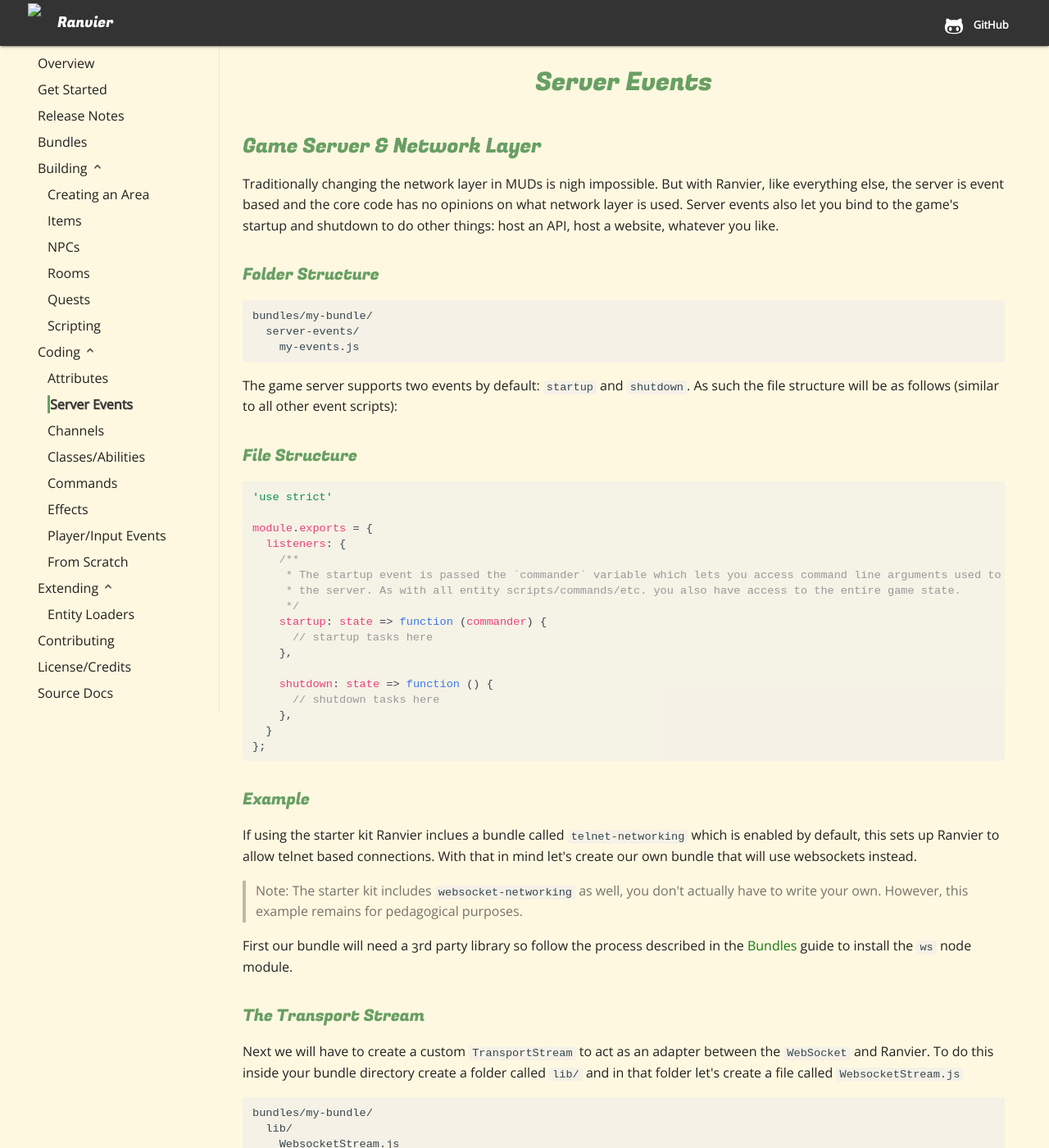
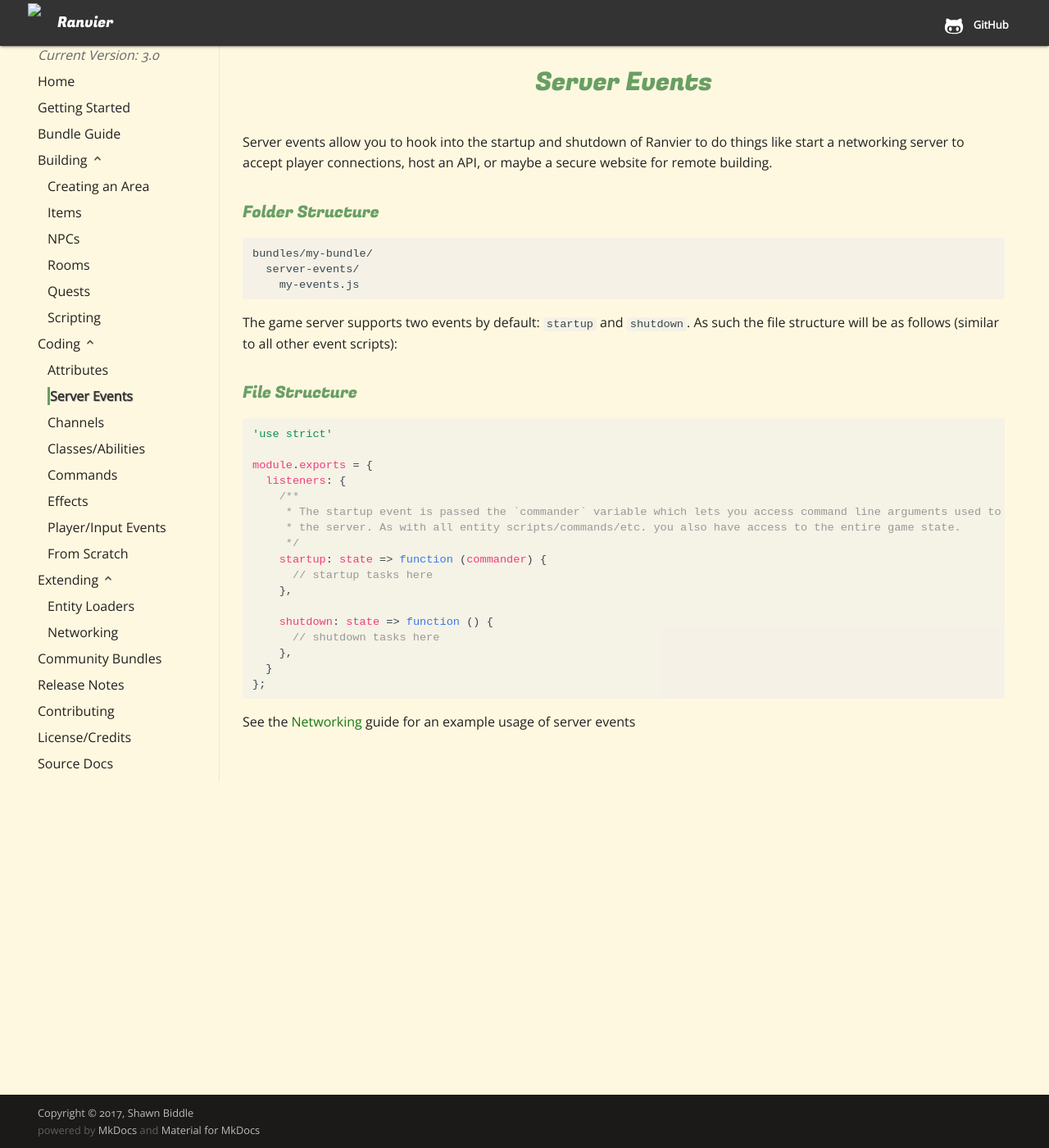
Before and after one commit to RanvierMUD/docs, an MkDocs documentation site: the page built from docs/coding/server.md, in a window 1280 px wide and 1400 px high. Shown: the whole window at 82% size. Built offline with MkDocs 1.6.1, drawn with Linux system fonts in a browser that asks for light colours; some web fonts are replaced; old or Windows-style settings are respelled for this version of MkDocs; some of the changed text lies outside the part shown.

Commit message:
Update docs for 3.0

````diff
--- a/docs/_mkdocs/theme/ranvier/assets/stylesheets/application.css
+++ b/docs/_mkdocs/theme/ranvier/assets/stylesheets/application.css
@@ -506,6 +506,12 @@ hr {
   .md-nav__source {
     display: none; }
 
+.md-nav__version {
+  color: #666;
+  font-style: italic;
+  padding-left: 1.2rem;
+}
+
 .md-search__overlay {
   display: none;
   pointer-events: none; }
--- a/docs/_mkdocs/theme/ranvier/partials/nav.html
+++ b/docs/_mkdocs/theme/ranvier/partials/nav.html
@@ -12,6 +12,7 @@
       {% include "partials/source.html" %}
     </div>
   {% endif %}
+  <label class="md-nav__version">Current Version: 3.0</label>
   <ul class="md-nav__list" data-md-scrollfix>
     {% for nav_item in nav %}
       {% set path = "nav-" + loop.index | string %}
--- a/docs/coding/server.md
+++ b/docs/coding/server.md
@@ -1,8 +1,5 @@
-## Game Server & Network Layer
-
-Traditionally changing the network layer in MUDs is nigh impossible. But with Ranvier, like everything else, the server
-is event based and the core code has no opinions on what network layer is used. Server events also let you bind to the
-game's startup and shutdown to do other things: host an API, host a website, whatever you like.
+Server events allow you to hook into the startup and shutdown of Ranvier to do things like start a networking server to
+accept player connections, host an API, or maybe a secure website for remote building.
 
 ### Folder Structure
 
@@ -37,138 +34,4 @@ module.exports = {
 };
 ```
 
-### Example
-
-If using the starter kit Ranvier inclues a bundle called `telnet-networking` which is enabled by default, this sets up
-Ranvier to allow telnet based connections. With that in mind let's create our own bundle that will use websockets
-instead.
-
-> Note: The starter kit includes `websocket-networking` as well, you don't actually have to write your own. However,
-> this example remains for pedagogical purposes.
-
-First our bundle will need a 3rd party library so follow the process described in the [Bundles](../bundles.md) guide to
-install the `ws` node module.
-
-
-### The Transport Stream
-
-Next we will have to create a custom `TransportStream` to act as an adapter between the `WebSocket` and Ranvier. To do
-this inside your bundle directory create a folder called `lib/` and in that folder let's create a file called
-`WebsocketStream.js`
-
-```
-bundles/my-bundle/
-  lib/
-    WebsocketStream.js
-```
-
-In this file we will use the `TransportStream` class provided by the core as the base for our adapter.
-
-```javascript
-'use strict';
-
-const { TransportStream } = require('ranvier');
-
-/**
- * Essentially we want to look at the methods of WebSocket and match them to the appropriate methods on TransportStream
- */
-class WebsocketStream extends TransportStream
-{
-  attach(socket) {
-    super.attach(socket);
-
-    // websocket uses 'message' instead of the 'data' event net.Socket uses
-    socket.on('message', message => {
-      this.emit('data', message);
-    });
-  }
-
-  get writable() {
-    return this.socket.readyState === 1;
-  }
-
-  write(...args) {
-    if (!this.writable) {
-      return;
-    }
-
-    // this.socket will be set when we do `ourWebsocketStream.attach(websocket)`
-    this.socket.send(...args);
-  }
-
-  pause() {
-    this.socket.pause();
-  }
-
-  resume() {
-    this.socket.resume();
-  }
-
-  end() {
-    // 1000 = normal close, no error
-    this.socket.close(1000);
-  }
-}
-
-module.exports = WebsocketStream;
-```
-
-### Starting the Server
-
-To actually start the server we'll want to create our server event script as described above:
-
-```
-bundles/my-bundle/
-  server-events/
-    websocket-server.js
-```
-
-```javascript
-'use strict';
-
-// import 3rd party websocket library
-const WebSocket = require('ws');
-
-// import core logger
-const { Logger } = require('ranvier');
-
-// import our adapter
-const WebsocketStream = require('../lib/WebsocketStream');
-
-module.exports = {
-  listeners: {
-    startup: state => function (commander) {
-      // create a new websocket server using the port command line argument
-      const wss = new WebSocket.Server({ port: commander.port });
-
-      // This creates a super basic "echo" websocket server
-      wss.on('connection', function connection(ws) {
-
-        // create our adapter
-        const stream = new WebsocketStream();
-        // and attach the raw websocket
-        stream.attach(ws);
-
-        // Register all of the input events (login, etc.)
-        state.InputEventManager.attach(stream);
-
-        stream.write("Connecting...\n");
-        Logger.log("User connected via websocket...");
-
-        // @see: bundles/bundle-example-input-events/events/login.js
-        stream.emit('intro', stream);
-      });
-    },
-
-    shutdown: state => function () {
-      // no need to do anything special in shutdown
-    },
-  }
-};
-```
-
-### Enabling our bundle
-
-Finally inside `ranvier.json` in the root of the project replace `telnet-networking` with `my-bundle` and Bob's your
-uncle, as they say.  Completely rewriting the network layer of the game engine in less than 100 lines of code including
-comments: not bad at all.
+See the [Networking](../extending/networking.md) guide for an example usage of server events
--- a/mkdocs.yml
+++ b/mkdocs.yml
@@ -24,10 +24,9 @@ markdown_extensions:
 google_analytics: ["UA-28253658-1", "auto"]
 
 pages:
-- Overview: 'index.md'
-- Get Started: 'get_started.md'
-- Release Notes: 'release_notes.md'
-- Bundles: 'bundles.md'
+- Home: 'index.md'
+- Getting Started: 'get_started.md'
+- Bundle Guide: 'bundles.md'
 - Building:
     - Creating an Area: 'building/index.md'
     - Items: 'building/items.md'
@@ -46,5 +45,8 @@ pages:
     - From Scratch: 'coding/from_scratch.md'
 - Extending:
     - Entity Loaders: 'extending/entity_loaders.md'
+    - Networking: 'extending/networking.md'
+- Community Bundles: 'community_bundles.md'
+- Release Notes: 'release_notes.md'
 - Contributing: 'contributing.md'
 - License/Credits: 'license.md'
````
Also changed, not shown: docs/community_bundles.md (added, +35 -0 lines), docs/extending/networking.md (added, +137 -0 lines).
